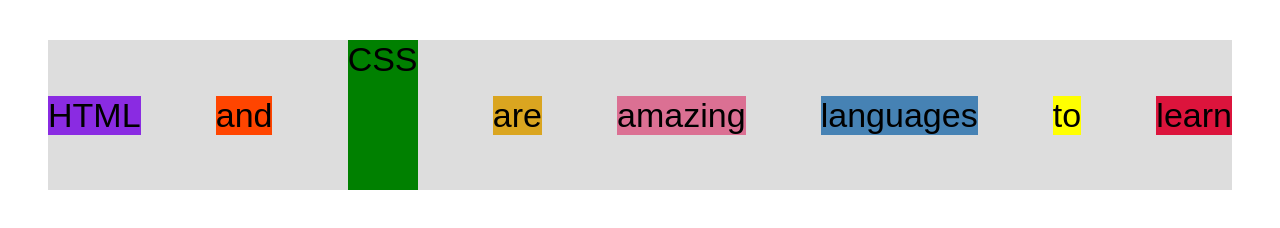
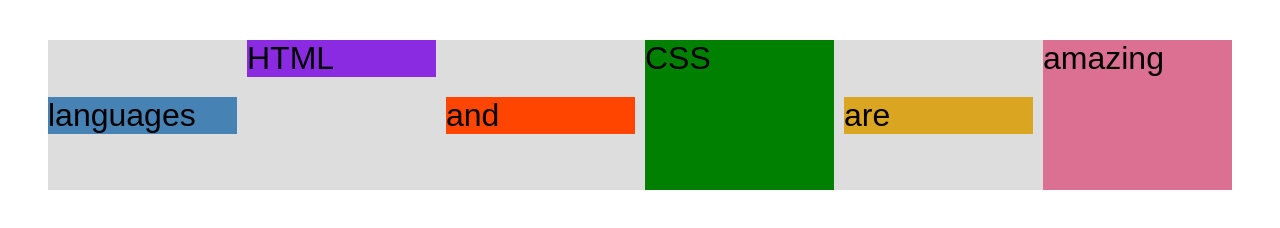
Before and after one commit to beautyTruth/Layout-Section, a plain HTML site: page flexbox.html in a window 1280 px wide. Drawn offline with Linux system fonts and the light colour scheme.

Commit message:
add progress following first two flexbox lectures

```diff
--- a/flexbox.html
+++ b/flexbox.html
@@ -36,13 +36,42 @@
         /* STARTER */
         font-family: sans-serif;
         background-color: #ddd;
-        font-size: 34px;
+        font-size: 32px;
         margin: 40px;
 
         /* FLEXBOX */
         display: flex;
         align-items: center;
-        justify-content: space-between;
+        justify-content: flex-start;
+        gap: 10px;
+      }
+
+      .el {
+        /* flex-grow: 0;
+        flex-shrink: 1;
+        flex-basis: auto; */
+
+        /* flex-basis: 200px; */
+        /* flex-shrink: 0; */
+        /* flex-grow: 1; */
+        flex: 1;
+
+        /* flex: 0 0 200px; */
+      }
+
+      .el--1 {
+        align-self: flex-start;
+        /* order: 2; */
+        /* flex-grow: 1; */
+      }
+
+      .el--5 {
+        align-self: stretch;
+        order: 1;
+      }
+
+      .el--6 {
+        order: -1;
       }
     </style>
   </head>
@@ -54,8 +83,8 @@
       <div class="el el--4">are</div>
       <div class="el el--5">amazing</div>
       <div class="el el--6">languages</div>
-      <div class="el el--7">to</div>
-      <div class="el el--8">learn</div>
+      <!-- <div class="el el--7">to</div>
+      <div class="el el--8">learn</div> -->
     </div>
   </body>
 </html>
--- a/style.css
+++ b/style.css
@@ -308,18 +308,15 @@ nav {
 }
 
 article {
-
   width: 825px;
   float: left;
 }
 
 aside {
-
   width: 300px;
   float: right;
 }
 
 footer {
-
   clear: both;
 }
```
